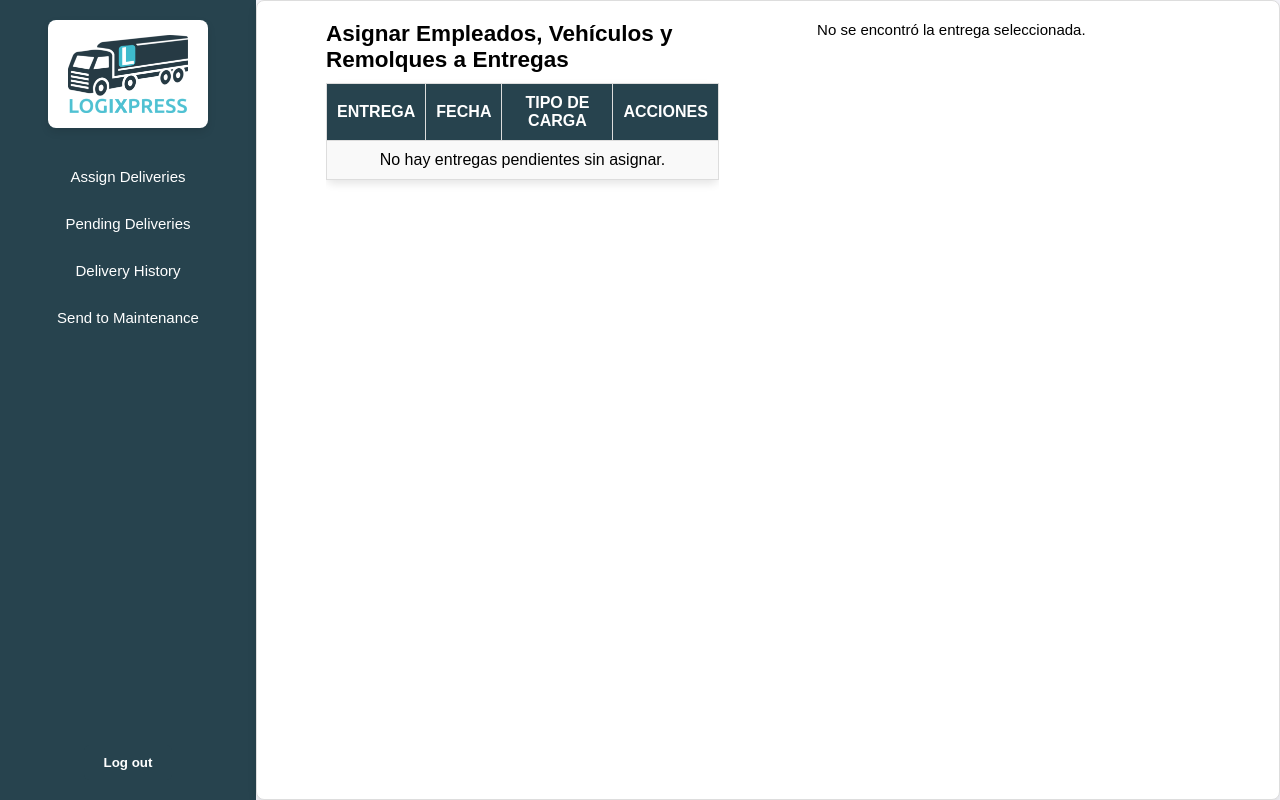
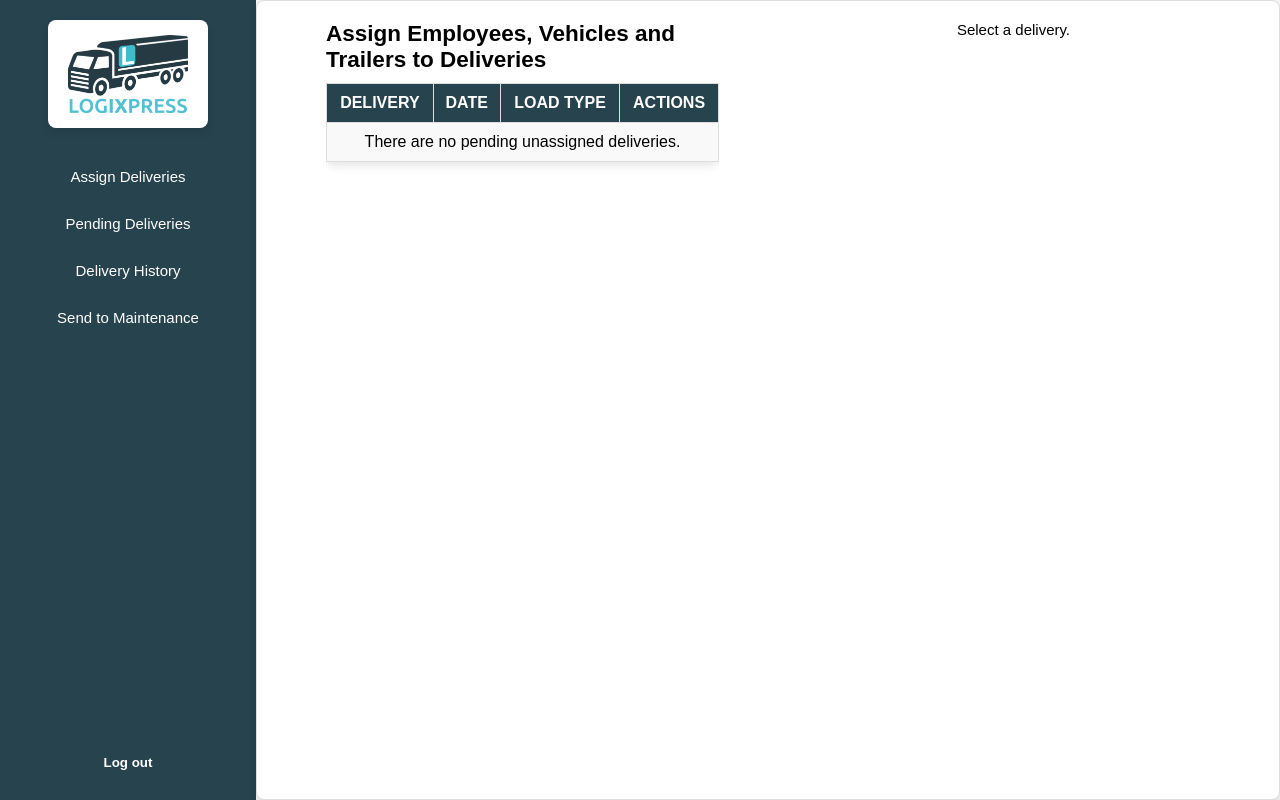
Before and after one commit to MGDavid01/LOGIXPRESS, a PHP site: page /menuCHD.php?section=asignarEntregas in a window 1280 px wide. Run offline with PHP 8.4, Linux system fonts and the light colour scheme; data that the repository does not hold is empty.

Commit message:
seccionando codigo menuCHD

```diff
--- a/menuCHD.php
+++ b/menuCHD.php
@@ -172,77 +172,12 @@ include_once('includes/headUsers.php');
                     }
                 }
                 break;
-
             case 'asignarEntregas':
                 include_once('php/asignDelivery/asignDelivery.php');
                 break;
-
-
             case 'entregasPendientes':
-                    ?>
-                    <h2>Entregas Pendientes</h2>
-                    <table>
-                        <tr>
-                            <th>Entrega</th>
-                            <th>Fecha</th>
-                            <th>Empleado</th>
-                            <th>Vehículo</th>
-                            <th>Remolque</th>
-                            <th>Estado</th>
-                        </tr>
-                        <?php
-                        // Consulta actualizada con `entre_estado` como tabla principal
-                        $query = "
-                                SELECT
-                                    e.num AS entregaId,
-                                    e.fechaRegistro,
-                                    (SELECT em.nombre
-                                    FROM entre_empleado emp
-                                    INNER JOIN empleado em ON emp.empleado = em.num
-                                    WHERE emp.entrega = e.num) AS empleado,
-                                    (SELECT v.numSerie
-                                    FROM entre_vehi_remo ev
-                                    INNER JOIN vehiculo v ON ev.vehiculo = v.num
-                                    WHERE ev.entrega = e.num) AS vehiculo,
-                                    (SELECT r.numSerie
-                                    FROM entre_vehi_remo ev
-                                    INNER JOIN remolque r ON ev.remolque = r.num
-                                    WHERE ev.entrega = e.num) AS remolque,
-                                    (SELECT estado.descripcion
-                                    FROM entre_estado ee
-                                    INNER JOIN estado_entre estado ON ee.estadoEntrega = estado.codigo
-                                    WHERE ee.entrega = e.num AND ee.estadoEntrega = 'PROG') AS estado
-                                FROM entrega e
-                                WHERE EXISTS (
-                                    SELECT 1
-                                    FROM entre_estado ee
-                                    WHERE ee.entrega = e.num AND ee.estadoEntrega = 'PROG'
-                                );
-                            ";
-
-
-                        $result = $db->query($query);
-                        if ($result && $result->num_rows > 0) {
-                            while ($row = $result->fetch_assoc()) {
-                                echo "<tr>";
-                                echo "<td>{$row['entregaId']}</td>";
-                                echo "<td>{$row['fechaRegistro']}</td>";
-                                echo "<td>{$row['empleado']}</td>";
-                                echo "<td>{$row['vehiculo']}</td>";
-                                echo "<td>" . ($row['remolque'] ?? 'Sin Asignar') . "</td>";
-                                echo "<td>{$row['estado']}</td>";
-                                echo "</tr>";
-                            }
-                        } else {
-                            echo "<tr><td colspan='6'>No hay entregas pendientes programadas.</td></tr>";
-                        }
-                        ?>
-                    </table>
-                    <?php
+                include_once('php/pendingDeliveries/pendingDeliveries.php');
                 break;
-
-
-
             case 'historialEntregas':
                 ?>
                 <h2>Historial de Entregas Realizadas</h2>
--- a/php/asignDelivery/asignDelivery.php
+++ b/php/asignDelivery/asignDelivery.php
@@ -127,17 +127,16 @@ function actualizarVehiculosDisponibles() {
     }
 }
 </script>
-
 <div class="tools">
     <!-- Contenedor Tabla -->
     <div class="table-size">
-        <h2>Asignar Empleados, Vehículos y Remolques a Entregas</h2>
+        <h2>Assign Employees, Vehicles and Trailers to Deliveries</h2>
         <table style="width: 100%; border-collapse: collapse;">
         <tr>
-            <th>Entrega</th>
-            <th>Fecha</th>
-            <th>Tipo de Carga</th>
-            <th>Acciones</th>
+            <th>Delivery</th>
+            <th>Date</th>
+            <th>Load Type</th>
+            <th>Actions</th>
         </tr>
         <?php
         // Consulta para seleccionar entregas sin empleado, vehículo y remolque asignados
@@ -172,7 +171,7 @@ function actualizarVehiculosDisponibles() {
                 echo "</tr>";
             }
         } else {
-            echo "<tr><td colspan='6'>No hay entregas pendientes sin asignar.</td></tr>";
+            echo "<tr><td colspan='6'>There are no pending unassigned deliveries.</td></tr>";
         }
         ?>
     </table>
@@ -292,8 +291,9 @@ function actualizarVehiculosDisponibles() {
             </form>
             <?php
         } else {
-            echo "<p>No se encontró la entrega seleccionada.</p>";
+            echo "<p style='text-align: center;'>Select a delivery.</p>";
         }
         ?>
     </div>
 </div>
+<p style="text-align: center;"></p>
```
Also changed, not shown: php/pendingDeliveries/pendingDeliveries.php (added, +61 -0 lines). Lines whose indentation alone changed are shown as unchanged.
